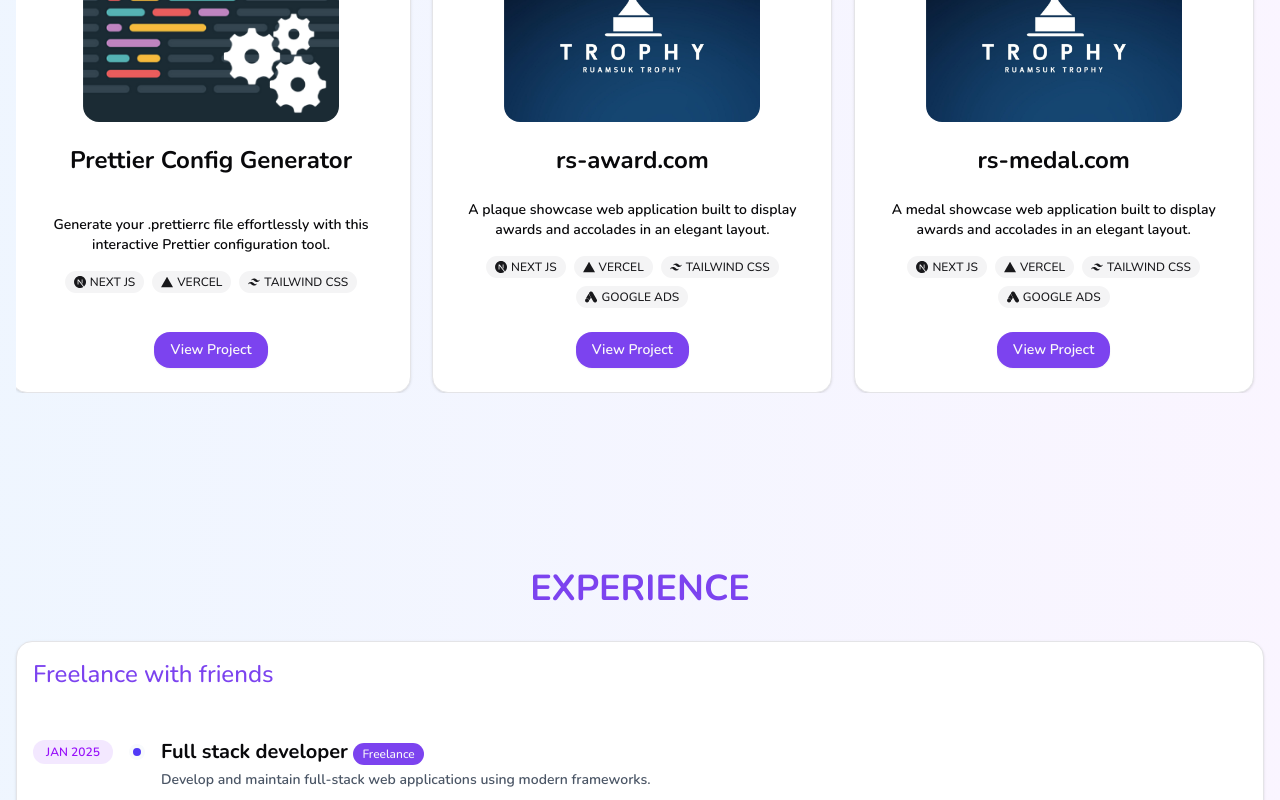
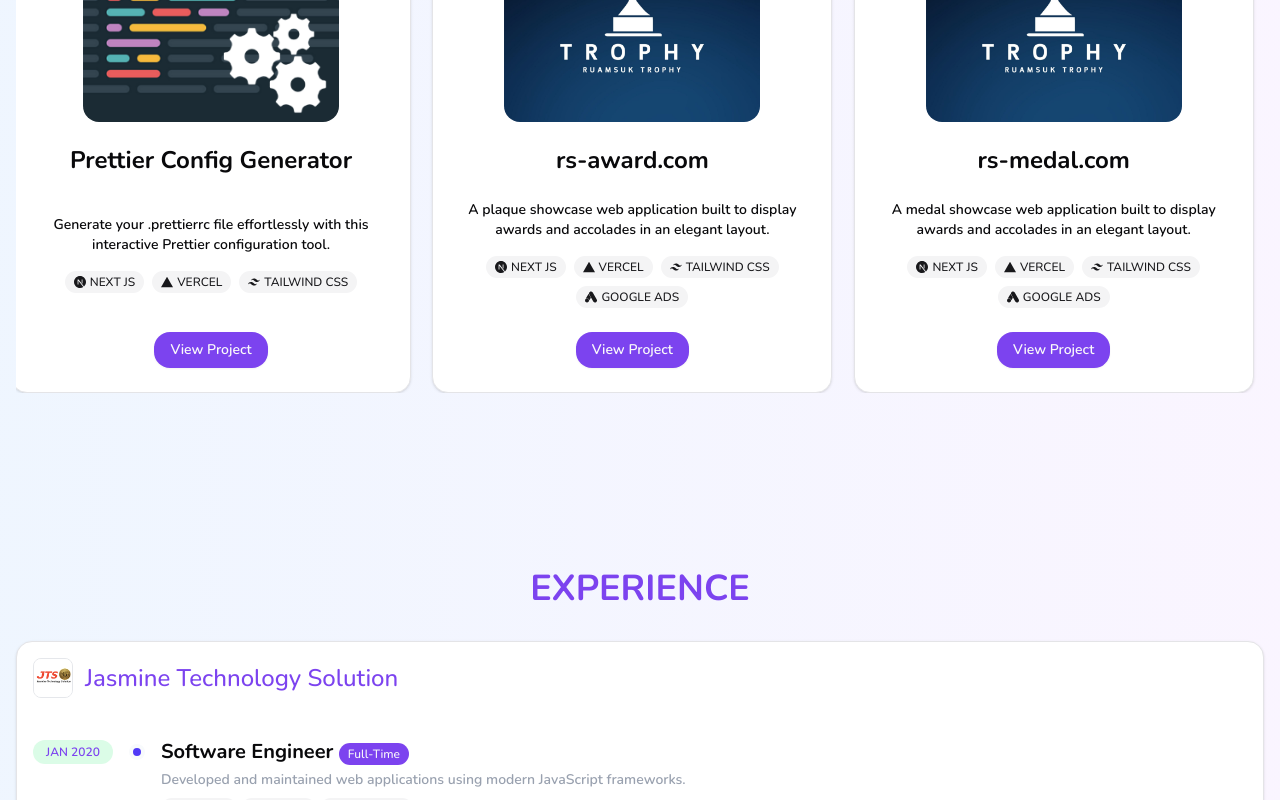
Before and after one commit to NooobtimeX/portfolio, a Next.js app: page / in a window 1280 px wide. Shown: the part 2000-2800 px from the top of the page. Built offline with nearby package versions, Linux system fonts and the light colour scheme.

Commit message:
feat: Jasmine Technology Solution
- Added Jasmine Technology Solution as a new company in the experience timeline with logo and job details.
- Updated job titles and dates for RSTROPHY, improved skill badge icons, and enhanced company logo display in the UI.

```diff
--- a/components/section/Experience.tsx
+++ b/components/section/Experience.tsx
@@ -3,9 +3,47 @@
 import SectionTransition from "@/components/SectionTransition";
 import { Badge } from "@/components/ui/badge";
 import { Card } from "@/components/ui/card";
+import Image from "next/image";
+import { JSX } from "react";
+import {
+	FaCode,
+	FaCss3Alt,
+	FaFacebook,
+	FaGoogle,
+	FaNodeJs,
+	FaPalette,
+	FaRobot,
+	FaSearch,
+	FaWordpress,
+} from "react-icons/fa";
+import {
+	SiMongodb,
+	SiNestjs,
+	SiNextdotjs,
+	SiPostgresql,
+	SiPrisma,
+	SiTypescript,
+	SiWoocommerce,
+} from "react-icons/si";
 
 export default function VerticalTimeline01() {
 	const data = [
+		{
+			company: "Jasmine Technology Solution",
+			logo: "/logo/JTS.png",
+			jobs: [
+				{
+					title: "Software Engineer",
+					start: "Jan 2020",
+					end: "Dec 2021",
+					jobtype: "Full-Time",
+					skills: ["Next.js", "Nest.js", "MongoDB"],
+					description:
+						"Developed and maintained web applications using modern JavaScript frameworks.",
+				},
+			],
+		},
+
 		{
 			company: "Freelance with friends",
 			logo: "/logo/blitzwerk.png",
@@ -26,9 +64,9 @@
 			logo: "/logo/RSTROPHY.png",
 			jobs: [
 				{
-					title: "Technical Lead",
+					title: "Senior IT Support",
 					start: "May 2025",
-					end: "Present",
+					end: "Jul 2025",
 					jobtype: "Full-Time",
 					skills: [
 						"Online Marketing",
@@ -40,7 +78,7 @@
 						"Lead the development of web applications and online marketing strategies, leveraging AI for enhanced user experience and SEO optimization.",
 				},
 				{
-					title: "IT Support",
+					title: "Junior IT Support",
 					start: "Aug 2021",
 					end: "Present",
 					jobtype: "Part-Time",
@@ -59,7 +97,27 @@
 			],
 		},
 	];
-
+	// Map skill names to icons
+	const skillIconMap: Record<string, JSX.Element> = {
+		"Next.js": <SiNextdotjs className="inline mr-1" />, // Jasmine
+		"Nest.js": <SiNestjs className="inline mr-1" />,
+		MongoDB: <SiMongodb className="inline mr-1" />,
+		"next js": <SiNextdotjs className="inline mr-1" />,
+		typescript: <SiTypescript className="inline mr-1" />,
+		"node.js": <FaNodeJs className="inline mr-1" />,
+		postgresql: <SiPostgresql className="inline mr-1" />,
+		prisma: <SiPrisma className="inline mr-1" />,
+		wordpress: <FaWordpress className="inline mr-1" />,
+		woocommerce: <SiWoocommerce className="inline mr-1" />,
+		css: <FaCss3Alt className="inline mr-1" />,
+		seo: <FaSearch className="inline mr-1" />,
+		"google analytics": <FaGoogle className="inline mr-1" />,
+		"google ads": <FaGoogle className="inline mr-1" />,
+		"facebook ads": <FaFacebook className="inline mr-1" />,
+		"Online Marketing": <FaPalette className="inline mr-1" />,
+		"Artificial Intelligence": <FaRobot className="inline mr-1" />,
+		"Full Stack Development": <FaCode className="inline mr-1" />,
+	};
 	return (
 		<section id="experience" className="min-h-screen mx-auto">
 			<div className="pt-16 md:pt-24">
@@ -71,8 +129,19 @@
 						<SectionTransition key={companyIndex}>
 							<Card className="p-4">
 								{/* Company label displayed once */}
-								<div className="mb-2 font-caveat text-2xl font-medium text-primary">
-									{companyData.company}
+								<div className="flex items-center gap-3">
+									{companyData.logo && (
+										<Image
+											src={companyData.logo}
+											alt={companyData.company + " logo"}
+											height={40}
+											width={40}
+											className="h-10 w-10 object-contain rounded-lg border border-gray-200 bg-white"
+										/>
+									)}
+									<span className="font-caveat text-2xl font-medium text-primary">
+										{companyData.company}
+									</span>
 								</div>
 								{companyData.jobs.map((job, jobIndex) => (
 									<div
@@ -81,7 +150,7 @@
 									>
 										{/* Time + Title */}
 										<div className="mb-1 flex flex-col items-start before:absolute before:left-2 before:h-full before:-translate-x-1/2 before:translate-y-3 before:self-start before:bg-slate-300 before:px-px after:absolute after:left-2 after:box-content after:h-2 after:w-2 after:-translate-x-1/2 after:translate-y-1.5 after:rounded-full after:border-4 after:border-slate-50 after:bg-indigo-600 group-last:before:hidden sm:flex-row sm:before:left-0 sm:before:ml-[6.5rem] sm:after:left-0 sm:after:ml-[6.5rem]">
-											<time className="left-0 mb-3 inline-flex h-6 w-20 translate-y-0.5 items-center justify-center rounded-full bg-purple-100 text-xs font-semibold uppercase text-purple-600 sm:absolute sm:mb-0">
+											<time className="left-0 mb-3 inline-flex h-6 w-20 translate-y-0.5 items-center justify-center rounded-full bg-green-100 text-xs font-semibold uppercase text-primary sm:absolute sm:mb-0">
 												{job.start}
 											</time>
 											<div className="text-xl font-bold">
@@ -90,7 +159,7 @@
 										</div>
 										{/* Job Description */}
 										{job.description && (
-											<p className="mb-2 text-sm text-gray-600">
+											<p className="mb-2 text-sm text-gray-400">
 												{job.description}
 											</p>
 										)}
@@ -99,6 +168,9 @@
 											{job.skills &&
 												job.skills.map((skill, index) => (
 													<Badge key={index} variant={"secondary"}>
+														{skillIconMap[skill] || (
+															<FaCode className="inline mr-1" />
+														)}{" "}
 														{skill}
 													</Badge>
 												))}
```
Also changed, not shown: public/logo/JTS.png (added).
